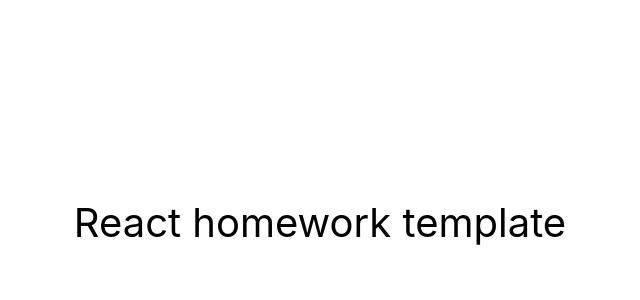
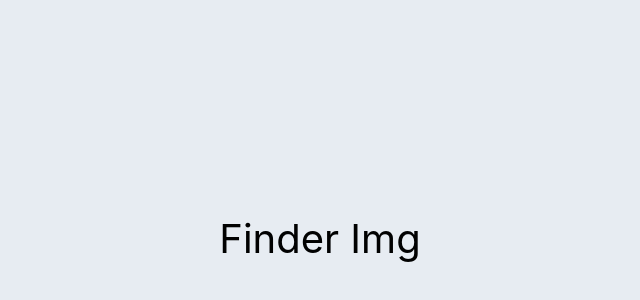
Before and after one commit to KseniaLF/goit-react-hw-03-image-finder, a React (Create React App) app: page / in a window 1280 px wide. Shown: the part 178-478 px from the top of the page, without its empty margins (320-960 px from the left). Built offline with nearby package versions, Linux system fonts and the light colour scheme.

Commit message:
test comit

```diff
--- a/package.json
+++ b/package.json
@@ -2,7 +2,7 @@
   "name": "react-homework-template",
   "version": "0.1.0",
   "private": true,
-  "homepage": "https://goitacademy.github.io/react-homework-template/",
+  "homepage": "https://KseniaLF.github.io/goit-react-hw-03-image-finder/",
   "dependencies": {
     "@testing-library/jest-dom": "^5.16.3",
     "@testing-library/react": "^12.1.4",
@@ -10,6 +10,7 @@
     "react": "^18.1.0",
     "react-dom": "^18.1.0",
     "react-scripts": "5.0.1",
+    "styled-components": "^5.3.8",
     "web-vitals": "^2.1.3"
   },
   "scripts": {
--- a/src/components/App.jsx
+++ b/src/components/App/App.jsx
@@ -7,10 +7,10 @@ export const App = () => {
         justifyContent: 'center',
         alignItems: 'center',
         fontSize: 40,
-        color: '#010101'
+        color: '#010101',
       }}
     >
-      React homework template
+      Finder Img
     </div>
   );
 };
--- a/src/index.css
+++ b/src/components/Constants/GlobalStyle.jsx
@@ -1,6 +1,8 @@
-@import-normalize; /* bring in normalize.css styles */
+import { createGlobalStyle } from 'styled-components';
 
-body {
+export const GlobalStyle = createGlobalStyle`
+
+  body {
   margin: 0;
   font-family: -apple-system, BlinkMacSystemFont, 'Segoe UI', 'Roboto', 'Oxygen',
     'Ubuntu', 'Cantarell', 'Fira Sans', 'Droid Sans', 'Helvetica Neue',
@@ -8,8 +10,28 @@ body {
   -webkit-font-smoothing: antialiased;
   -moz-osx-font-smoothing: grayscale;
 }
-
 code {
   font-family: source-code-pro, Menlo, Monaco, Consolas, 'Courier New',
     monospace;
 }
+h1,
+h2,
+h3,
+h4,
+h5,
+h6,
+p {
+  margin: 0;
+}
+ul,
+ol {
+  margin: 0;
+  padding: 0;
+  list-style-type: none;
+}
+img {
+  display: block;
+  max-width: 100%;
+  height: auto;
+}
+`;
--- /dev/null
+++ b/src/components/Constants/Layout.styled.jsx
@@ -0,0 +1,21 @@
+import styled from 'styled-components';
+
+export const Layout = styled.div`
+  background-color: rgb(231, 236, 242);
+  padding: 16px;
+  font-size: 30px;
+  /* height: 100vh; */
+  display: flex;
+  justify-content: center;
+  /* flex-direction: column; */
+  align-items: center;
+  color: #010101;
+
+  input {
+    width: 100%;
+    /* Убираем влияние padding и border на конечную ширину input */
+    box-sizing: border-box;
+    /* Обнуляем margin */
+    margin: 0;
+  }
+`;
--- a/src/index.js
+++ b/src/index.js
@@ -1,10 +1,16 @@
 import React from 'react';
 import ReactDOM from 'react-dom/client';
-import { App } from 'components/App';
-import './index.css';
+
+import { GlobalStyle } from 'components/Constants/GlobalStyle';
+import { Layout } from 'components/Constants/Layout.styled';
+
+import { App } from 'components/App/App';
 
 ReactDOM.createRoot(document.getElementById('root')).render(
   <React.StrictMode>
-    <App />
+    <Layout>
+      <GlobalStyle />
+      <App />
+    </Layout>
   </React.StrictMode>
 );
```
Also changed, not shown: 1 other file (tests, documents, lock files or other folders).
